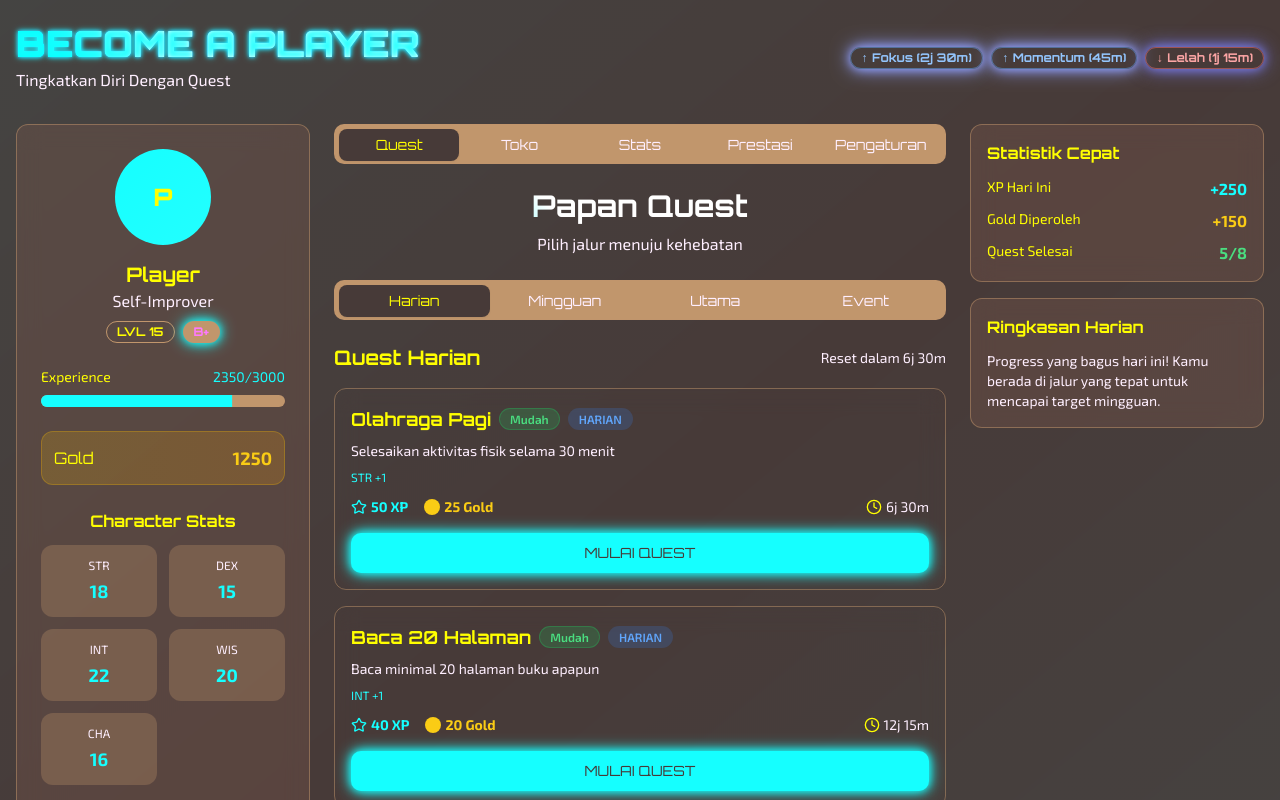
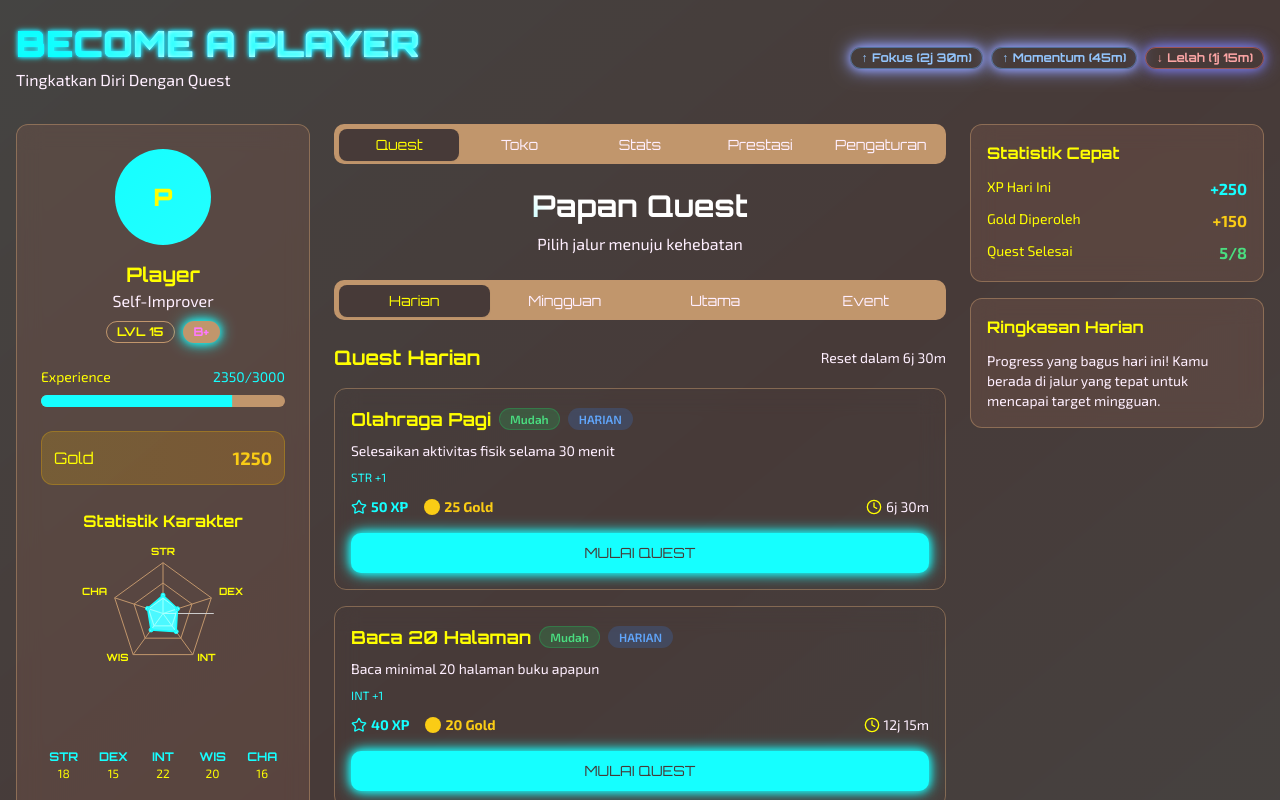
Before and after one commit to speedcahya989/Become-a-player, a React (Vite) app: page / in a window 1280 px wide. Shown: the top 800 px of the page. Built offline with nearby package versions, Linux system fonts and the light colour scheme.

Commit message:
Refactor: Use radar chart for character stats
Replaced the character stats display in the CharacterProfile component with a radar chart for a consistent visual representation.

```diff
--- a/src/components/CharacterProfile.tsx
+++ b/src/components/CharacterProfile.tsx
@@ -2,6 +2,8 @@
 import React from 'react';
 import { Badge } from '@/components/ui/badge';
 import { Progress } from '@/components/ui/progress';
+import { ChartContainer, ChartTooltip, ChartTooltipContent } from '@/components/ui/chart';
+import { Radar, RadarChart, PolarGrid, PolarAngleAxis, PolarRadiusAxis } from 'recharts';
 
 const CharacterProfile = () => {
   const playerData = {
@@ -22,6 +24,20 @@ const CharacterProfile = () => {
   };
 
   const xpPercentage = (playerData.xp / playerData.xpToNext) * 100;
+
+  // Prepare data for radar chart
+  const radarData = Object.entries(playerData.stats).map(([statName, value]) => ({
+    stat: statName,
+    value: value,
+    fullMark: 50
+  }));
+
+  const chartConfig = {
+    value: {
+      label: "Nilai Saat Ini",
+      color: "hsl(var(--primary))",
+    },
+  };
 
   return (
     <div className="glass rounded-lg p-6 space-y-6">
@@ -58,14 +74,47 @@ const CharacterProfile = () => {
         <span className="text-yellow-400 font-bold text-lg">{playerData.gold}</span>
       </div>
 
-      {/* Stats */}
+      {/* Stats Radar Chart */}
       <div className="space-y-3">
-        <h3 className="font-orbitron font-bold text-center">Character Stats</h3>
-        <div className="grid grid-cols-2 gap-3">
-          {Object.entries(playerData.stats).map(([stat, value]) => (
-            <div key={stat} className="bg-muted/30 rounded-lg p-3 text-center">
-              <div className="text-xs text-muted-foreground mb-1">{stat}</div>
-              <div className="text-lg font-bold text-primary">{value}</div>
+        <h3 className="font-orbitron font-bold text-center">Statistik Karakter</h3>
+        <div className="h-48">
+          <ChartContainer config={chartConfig}>
+            <RadarChart data={radarData}>
+              <PolarGrid className="stroke-border/20" />
+              <PolarAngleAxis
+                dataKey="stat"
+                className="text-foreground font-orbitron font-bold text-xs"
+                tick={{ fill: 'hsl(var(--foreground))', fontSize: 10 }}
+              />
+              <PolarRadiusAxis
+                angle={0}
+                domain={[0, 50]}
+                tick={false}
+                className="text-muted-foreground"
+              />
+              <Radar
+                name="Nilai"
+                dataKey="value"
+                stroke="hsl(var(--primary))"
+                fill="hsl(var(--primary))"
+                fillOpacity={0.2}
+                strokeWidth={1.5}
+                dot={{ fill: 'hsl(var(--primary))', strokeWidth: 1, r: 2 }}
+              />
+              <ChartTooltip
+                content={<ChartTooltipContent />}
+                formatter={(value) => [`${value}/50`, 'Nilai']}
+              />
+            </RadarChart>
+          </ChartContainer>
+        </div>
+
+        {/* Stats Summary - Compact */}
+        <div className="grid grid-cols-5 gap-1 text-xs">
+          {Object.entries(playerData.stats).map(([statName, value]) => (
+            <div key={statName} className="text-center">
+              <div className="font-orbitron font-bold text-primary text-xs">{statName}</div>
+              <div className="text-xs">{value}</div>
             </div>
           ))}
         </div>
@@ -73,7 +122,7 @@ const CharacterProfile = () => {
 
       {/* Level Progress Indicator */}
       <div className="text-center">
-        <div className="text-xs text-muted-foreground mb-2">Next Level Progress</div>
+        <div className="text-xs text-muted-foreground mb-2">Progress Level Berikutnya</div>
         <div className="text-2xl font-orbitron font-bold hologram-text">
           {Math.round(xpPercentage)}%
         </div>
```
